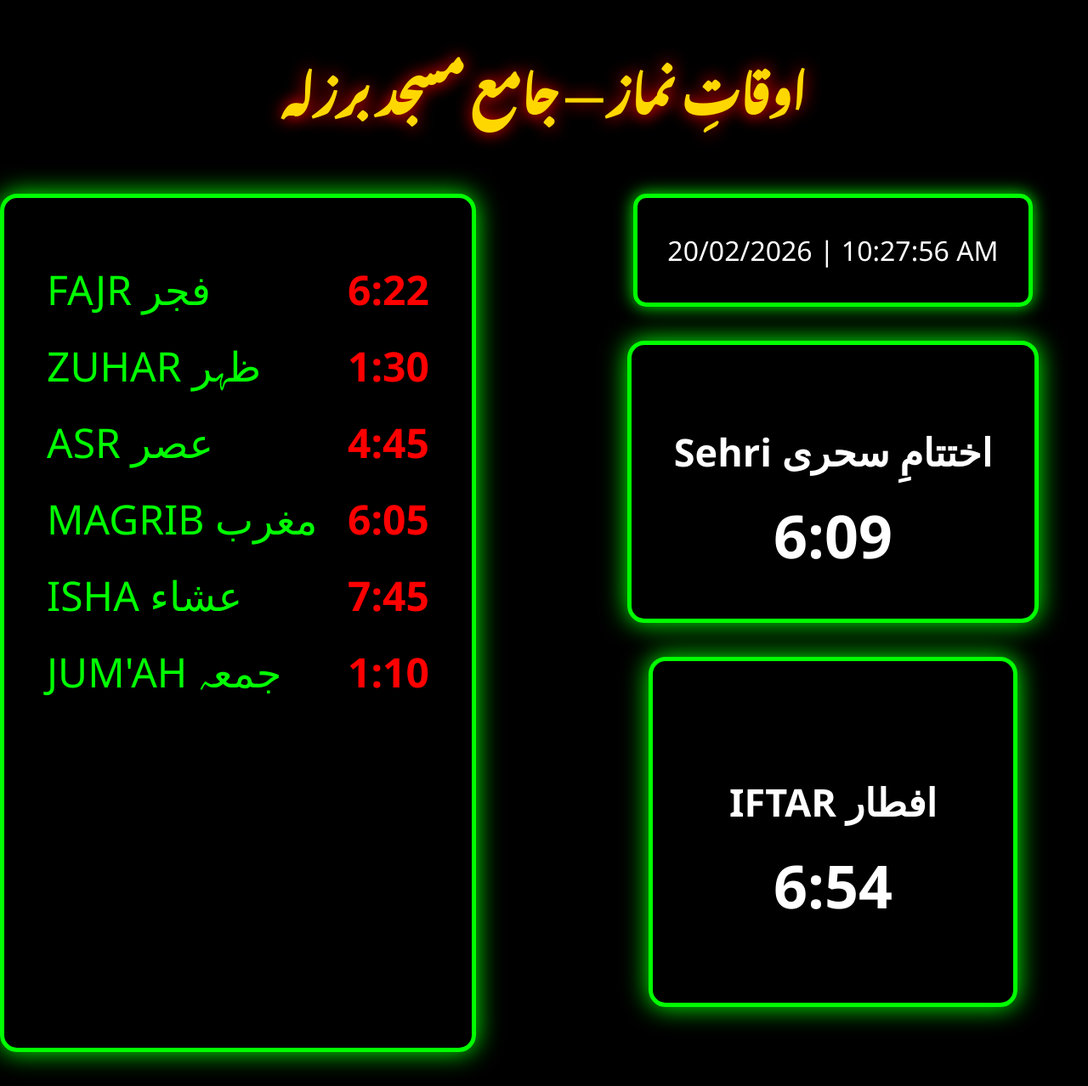
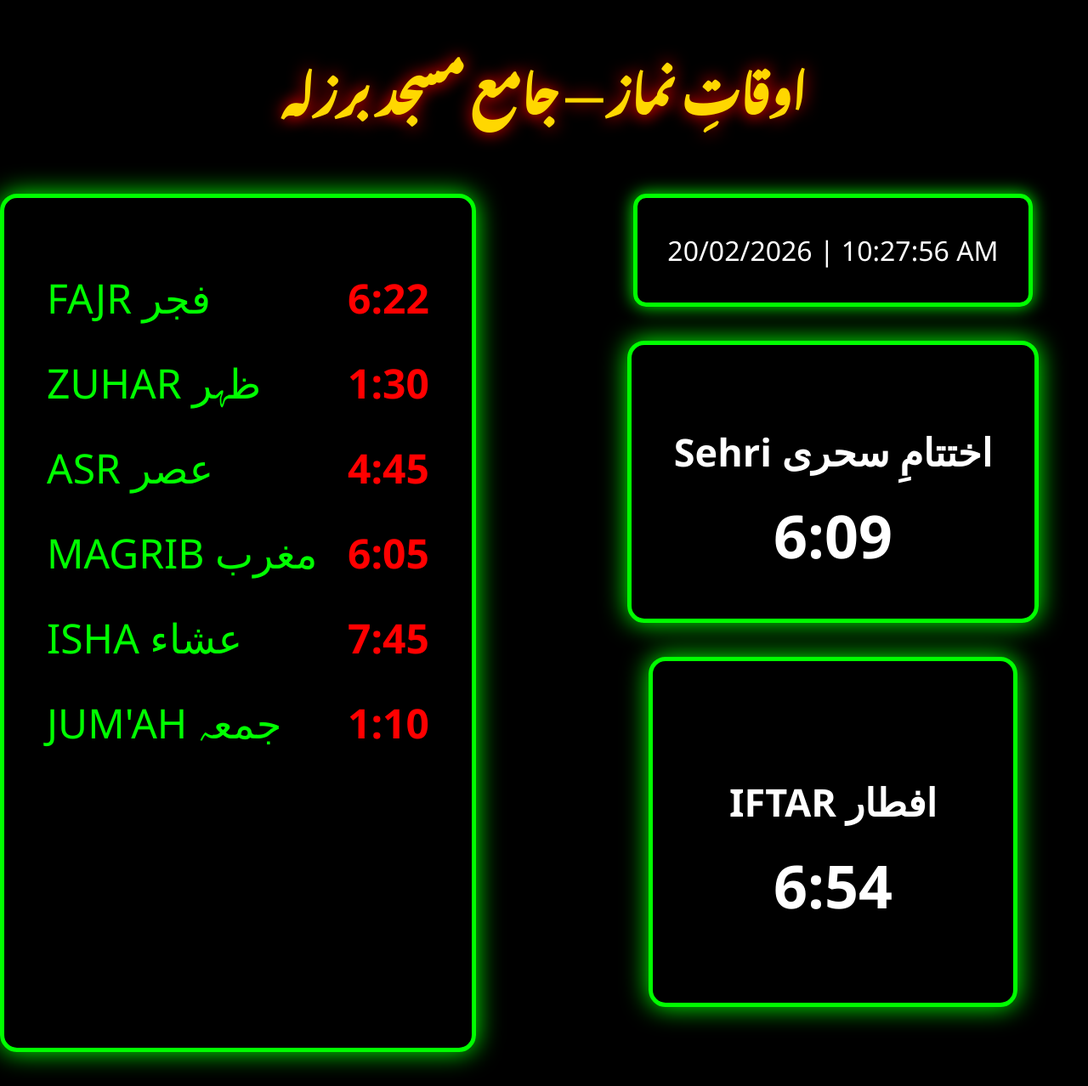
Before and after one commit to mazimmanzoor/jamia-masjid-barzulla, a Flask app: page / in a window 1280 px wide. Shown: the top 1278 px of the page at 85% size. Run offline with Flask 3, Linux system fonts and the light colour scheme.

Commit message:
Update style.css

```diff
--- a/static/style.css
+++ b/static/style.css
@@ -39,7 +39,7 @@ h1 {
     display: flex;
     justify-content: space-between;
     width: 450px;
-    margin: 25px 0;
+    margin: 35px 0;
     color: #00ff00;
 }
 
```
